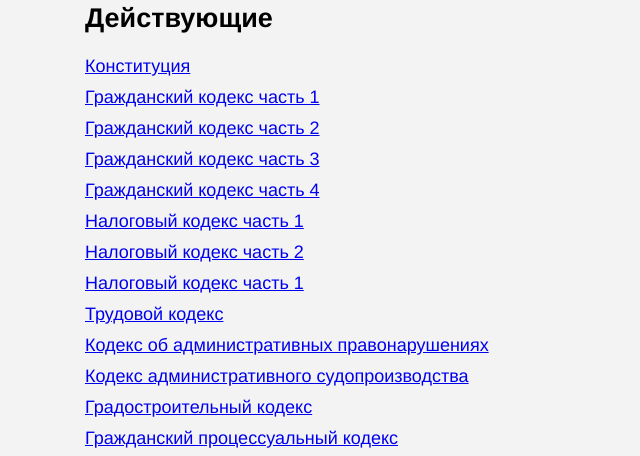
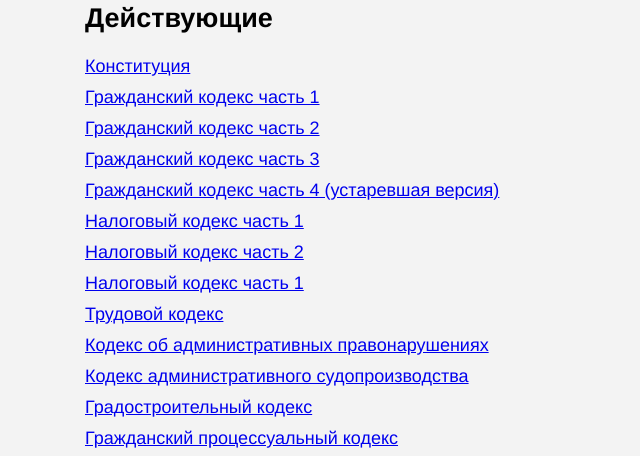
Before and after one commit to Konard/russian-law, a website: page index.html in a window 1280 px wide. Shown: the part 638-1094 px from the top of the page, without its empty margins (215-855 px from the left). Drawn offline with Linux system fonts and the light colour scheme.

Commit message:
Mark codex as obsolete

```diff
--- a/index.html
+++ b/index.html
@@ -49,7 +49,7 @@
     <li><a href="data/html/102033239.html">Гражданский кодекс часть 1</a></li>
     <li><a href="data/html/102039276.html">Гражданский кодекс часть 2</a></li>
     <li><a href="data/html/102073578.html">Гражданский кодекс часть 3</a></li>
-    <li><a href="data/html/102110716.html">Гражданский кодекс часть 4</a></li>
+    <li><a href="data/html/102110716.html">Гражданский кодекс часть 4 (устаревшая версия)</a></li>
     <li><a href="data/html/102054722.html">Налоговый кодекс часть 1</a></li>
     <li><a href="data/html/102067058.html">Налоговый кодекс часть 2</a></li>
     <li><a href="data/html/605577371.html">Налоговый кодекс часть 1</a></li>
```
